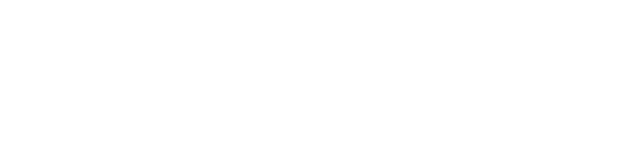
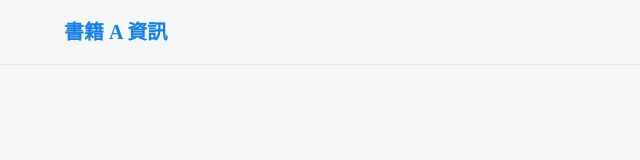
Before and after one commit to ericonline016-web/mcu-114-1-web-14131854, a plain HTML site: page src/book.html in a window 1280 px wide. Shown: the whole page, without its empty margins (0-640 px from the left). Drawn offline with Linux system fonts and the light colour scheme.

Commit message:
feat(book): 書籍一頁式網頁標題樣式設定

```diff
--- a/src/book.html
+++ b/src/book.html
@@ -4,8 +4,17 @@
     <meta charset="UTF-8">
     <meta name="viewport" content="width=device-width, initial-scale=1.0">
     <title>書籍 A 資訊</title>
+    <link rel="stylesheet" href="book.min.css">
 </head>
 <body>
-
+    <section>
+        <header>
+            <div class="container">
+                <div>
+                    <h3>書籍 A 資訊</h3>
+                </div>
+            </div>
+        </header>
+    </section>
 </body>
 </html>
--- /dev/null
+++ b/src/scss/book/_header.scss
@@ -0,0 +1,16 @@
+@use "../common";
+
+header {
+  border-bottom: solid 1px var(--border-color);
+  background-color: var(--background-color);
+
+  position: sticky;
+  top: 0;
+  z-index: 50;
+
+  h3 {
+    margin: 0px;
+    @include common.fontStyle(1.25rem, 700, 1.75rem);
+    color: var(--primary-color);
+  }
+}
--- /dev/null
+++ b/src/scss/book/_main.scss
@@ -0,0 +1,20 @@
+section{
+    width: 100%;
+    div {
+        &.container {
+        max-width: 90vw;
+        margin: 0 auto;
+
+        padding-left: var(--container-padding-left);
+        padding-right: var(--container-padding-right);
+
+      > div {
+        width: 100%;
+        height: 4rem;
+        display: flex;
+        justify-content: space-between;
+        align-items: center;
+            }
+        }
+    }
+}
--- /dev/null
+++ b/src/scss/book/book.scss
@@ -0,0 +1,14 @@
+@use "../color";
+@use "../variable";
+@use "./header";
+@use "./main";
+
+html,
+body {
+  margin: 0;
+  padding: 0;
+}
+
+body {
+  background-color: var(--background-color);
+}
```
Also changed, not shown: src/book.min.css (added), 1 other file.
